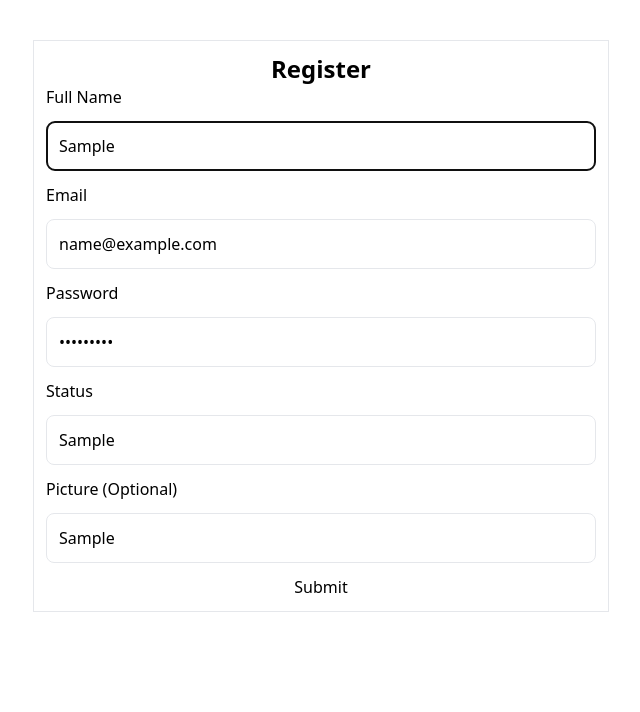
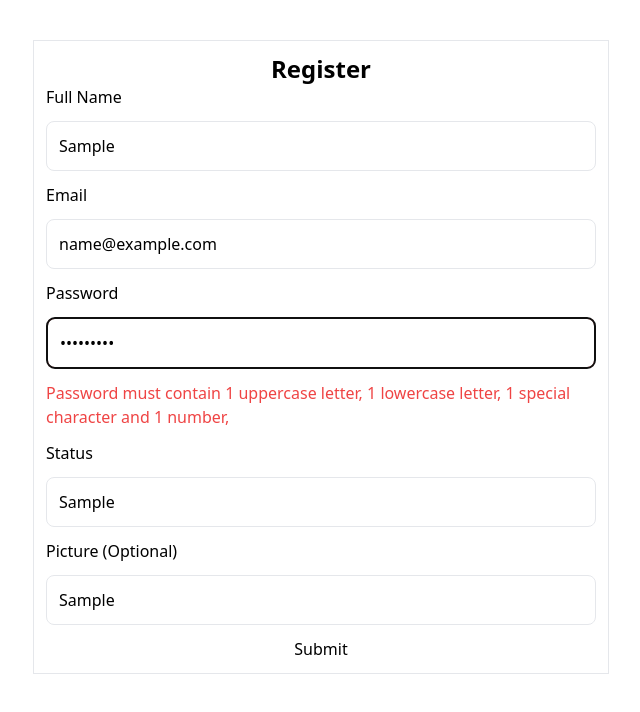
Before and after one commit to amaben2020/whatsapp-clone-fe, a React (Create React App) app: page /register in a window 1280 px wide. Both pictures are taken after typing "Sample", "name@example.com", "Sample123", "Sample", "Sample" into the empty fields and a click on the button "Submit". Shown: the top 712 px of the page, without its empty margins (319-959 px from the left). Built offline with nearby package versions, Linux system fonts and the light colour scheme; what redux-persist-transform-filter would draw is missing.

Commit message:
adding validation for inputs

```diff
--- a/package.json
+++ b/package.json
@@ -8,6 +8,7 @@
     "@testing-library/jest-dom": "^5.17.0",
     "@testing-library/react": "^13.4.0",
     "@testing-library/user-event": "^13.5.0",
+    "clsx": "^2.1.0",
     "install": "^0.13.0",
     "npm": "^10.4.0",
     "react": "^18.2.0",
--- a/src/Views/Register.jsx
+++ b/src/Views/Register.jsx
@@ -32,6 +32,7 @@ const Register = () => {
           type="text"
           label="Full Name"
           field="name"
+          error={errors}
         />
         <Input
           register={register}
@@ -39,6 +40,7 @@ const Register = () => {
           type="email"
           label="Email"
           field="email"
+          error={errors}
         />{" "}
         <Input
           register={register}
@@ -46,6 +48,7 @@ const Register = () => {
           type="password"
           label="Password"
           field="password"
+          error={errors}
         />{" "}
         <Input
           register={register}
@@ -53,6 +56,7 @@ const Register = () => {
           type="text"
           label="Status"
           field="status"
+          error={errors}
         />
         {/* Picture component here */}
         <Input
@@ -61,6 +65,7 @@ const Register = () => {
           type="text"
           label="Picture (Optional)"
           field="picture"
+          error={errors}
         />
         <button type="submit"> Submit</button>
       </form>
--- a/src/components/Input/Input.js
+++ b/src/components/Input/Input.js
@@ -1,15 +1,22 @@
+import clsx from "clsx";
 import React from "react";
 
-const Input = ({ register, placeholder, type, label, field }) => {
+const Input = ({ register, placeholder, type, label, field, error }) => {
   return (
     <>
       <label htmlFor={label}>{label}</label>
       <input
         type={type}
-        className="p-3 border rounded-lg accent-black"
+        className={clsx(
+          error[field]?.message && "border-red-500 border-2",
+          "p-3 border rounded-lg accent-black",
+        )}
         placeholder={placeholder}
         {...register(field, { required: true })}
       />
+      {error[field]?.message.length && (
+        <p className="my-2 text-red-500">{error[field].message}</p>
+      )}
     </>
   );
 };
--- a/src/schema/registerSchema.js
+++ b/src/schema/registerSchema.js
@@ -1,12 +1,11 @@
-import { number, object, string } from "yup";
+import { object, string } from "yup";
 
 export const registerSchema = object({
   name: string()
-    .matches(/^ [a-zA-Z_ ]*$/, "FullName can contain underscore")
     .min(2, "Full name must be greater than 2 characters")
     .max(16, "Full name must be less than 16 characters")
     .required(),
-  status: number().required().max(64, "Status must be less than 64 chars"),
+  status: string().required().max(64, "Status must be less than 64 chars"),
   email: string().email().required("Please enter your email address"),
   password: string()
     .required("Enter your password")
```
Also changed, not shown: 1 other file (tests, documents, lock files or other folders).
